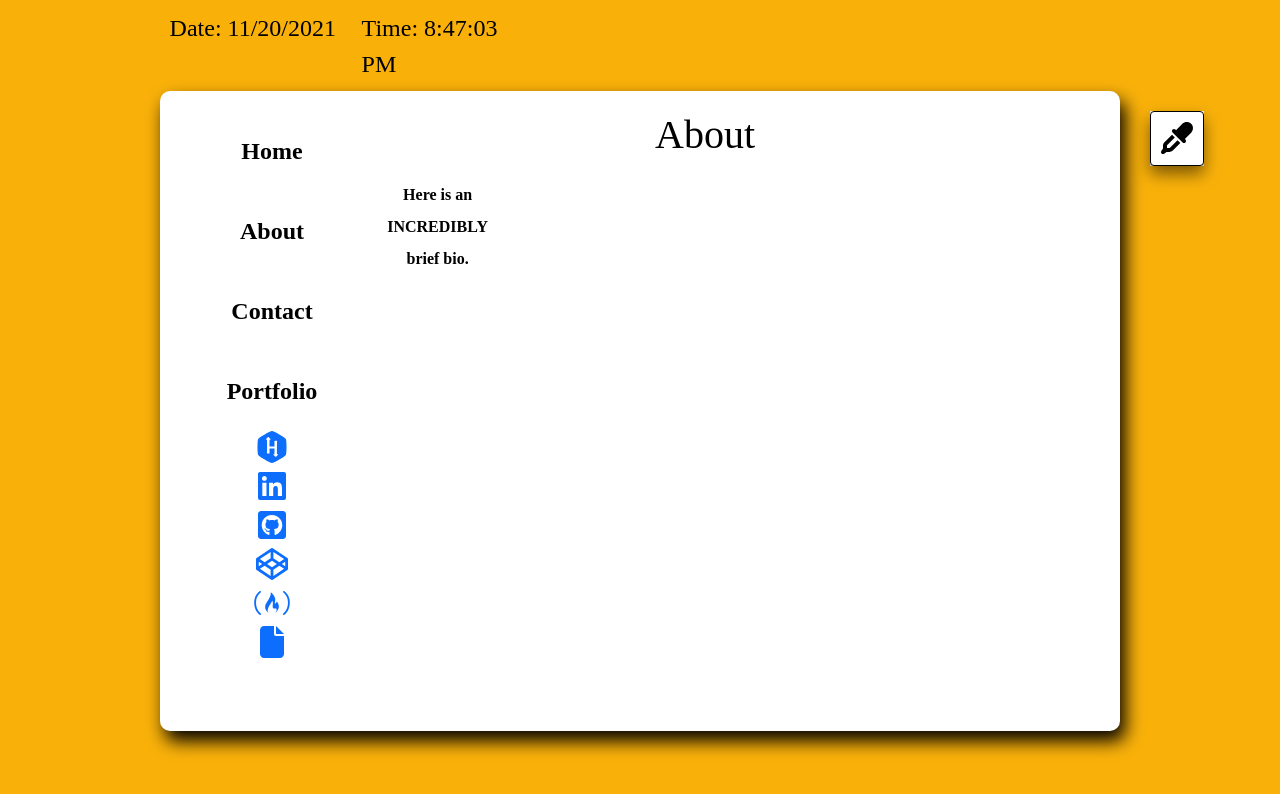
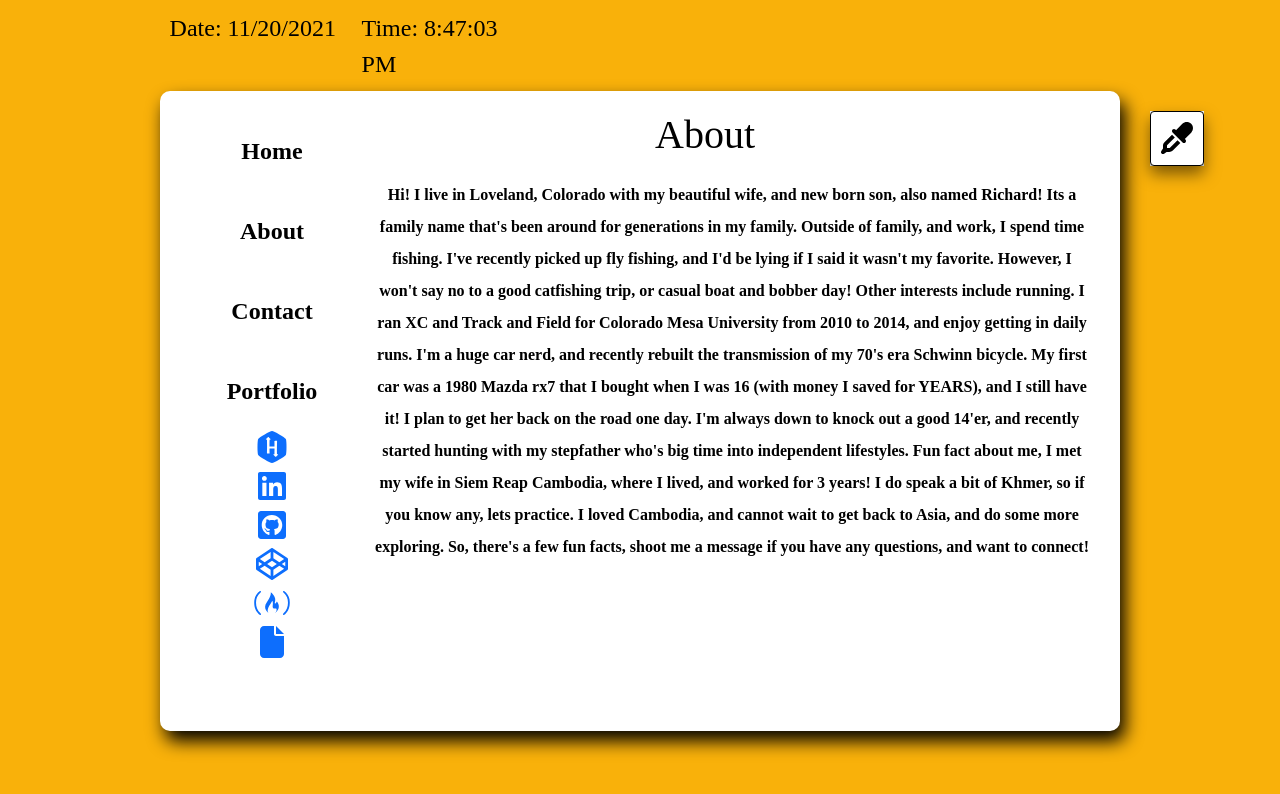
Before and after one commit to raseward14/Responsive-Portfolio, a React (Create React App) app in the folder client/: page /about in a window 1280 px wide. Shown: the top 794 px of the page. Built offline with nearby package versions, Linux system fonts and the light colour scheme; a web font is replaced by a local one.

Commit message:
added a brief about, home

```diff
--- a/client/src/components/Bio/index.js
+++ b/client/src/components/Bio/index.js
@@ -6,7 +6,18 @@ function Bio() {
   return (
 
     <div>
-        <p>Here is an INCREDIBLY brief bio.</p>
+      <p id="bio">Hi! I live in Loveland, Colorado with my beautiful wife, and new born son, also named Richard! Its a family name that's been around for generations in my family. Outside of family, and work, I spend time fishing. I've recently picked up fly fishing, and I'd be lying if I said it wasn't my favorite. However, I won't say no to a good catfishing trip, or casual boat and bobber day!
+
+      Other interests include running. I ran XC and Track and Field for Colorado Mesa University from 2010 to 2014, and enjoy getting in daily runs. I'm a huge car nerd, and recently rebuilt the transmission of my 70's era Schwinn bicycle.
+
+      My first car was a 1980 Mazda rx7 that I bought when I was 16 (with money I saved for YEARS), and I still have it! I plan to get her back on the road one day.
+
+      I'm always down to knock out a good 14'er, and recently started hunting with my stepfather who's big time into independent lifestyles.
+
+      Fun fact about me, I met my wife in Siem Reap Cambodia, where I lived, and worked for 3 years! I do speak a bit of Khmer, so if you know any, lets practice. I loved Cambodia, and cannot wait to get back to Asia, and do some more exploring.
+
+      So, there's a few fun facts, shoot me a message if you have any questions, and want to connect!
+      </p>
     </div>
 
     // custom bio
--- a/client/src/components/Bio/style.css
+++ b/client/src/components/Bio/style.css
@@ -0,0 +1,3 @@
+#bio {
+    width: 100%;
+}
--- a/client/src/pages/Homepage.js
+++ b/client/src/pages/Homepage.js
@@ -8,11 +8,11 @@ import "./style.css";
 
 function Homepage() {
     return (
-        <>
+        <div className='container'>
             <aside><Nav /></aside>
             <h1 className="heading">Home</h1>
-            <section>Hi! I'm Richard, and I build stuff.</section>
-        </>
+            <section className='home'>Hi! I'm Richard, and I build stuff.</section>
+        </div>
     );
 };
 
--- a/client/src/pages/style.css
+++ b/client/src/pages/style.css
@@ -1,3 +1,12 @@
+.container {
+    position: relative;
+}
+.home {
+    font-size: 30px;
+    position: absolute;
+    margin-top: 10%;
+
+}
 .heading {
     position: relative;
     width: calc(4 * (100% / 5));
```
Lines whose indentation alone changed are shown as unchanged.
